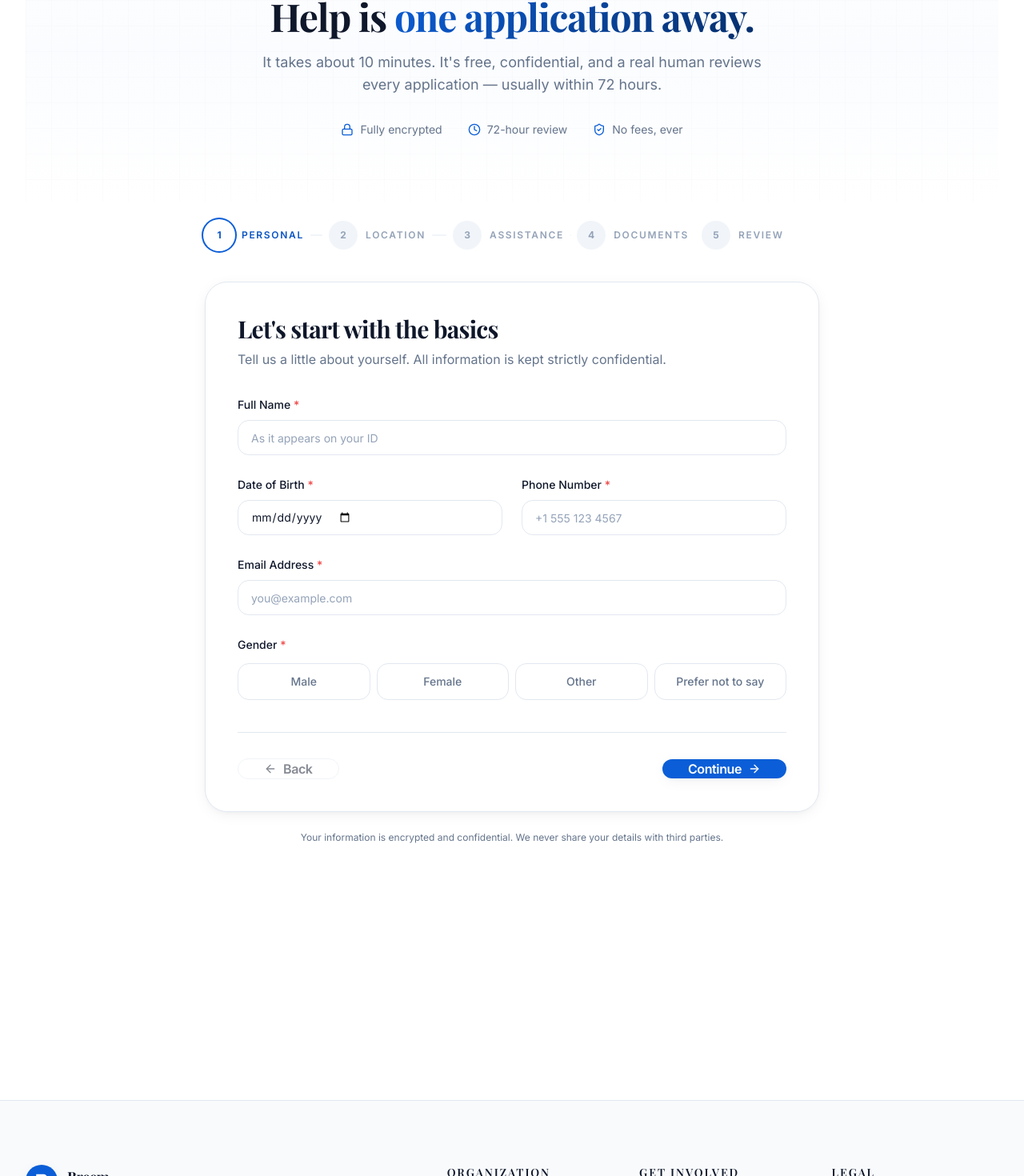
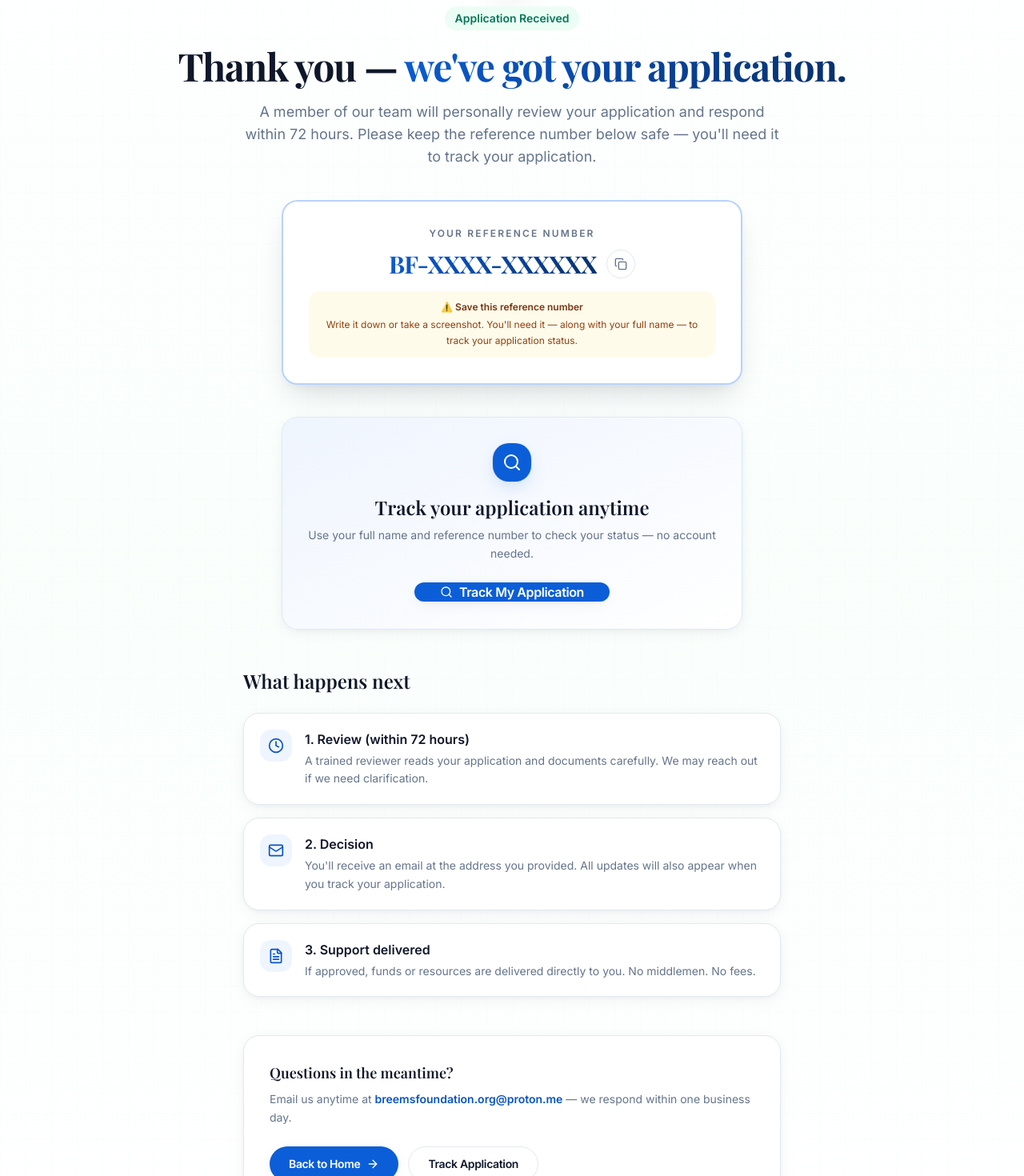
Before and after one commit to carterbreem/breemfoundation, a Next.js app: page /apply in a window 1280 px wide. Shown: the part 257-1727 px from the top of the page at 80% size. Built offline with nearby package versions, Linux system fonts and the light colour scheme; no server answers.

Commit message:
Change apply page to application submitted view
Updated the apply page to reflect application submission status, including a reference number and next steps for applicants.

```diff
--- a/app/apply/page.tsx
+++ b/app/apply/page.tsx
@@ -1,24 +1,188 @@
 import type { Metadata } from "next";
+import Link from "next/link";
+import {
+  CheckCircle2,
+  Mail,
+  Clock,
+  FileText,
+  ArrowRight,
+  Search
+} from "lucide-react";
 import { Container } from "@/components/ui/container";
-import { ApplicationForm } from "@/components/apply/application-form";
+import { Button } from "@/components/ui/button";
+import { Badge } from "@/components/ui/badge";
+import { FadeUp } from "@/components/shared/motion";
+import { siteConfig } from "@/lib/site-config";
+import { CopyButton } from "@/components/apply/copy-button";
 
 export const metadata: Metadata = {
-  title: "Apply for Assistance",
-  description:
-    "Apply for financial assistance from Breem Foundation. Free, confidential, and reviewed within 72 hours. Housing, medical, food, education, and emergency support available.",
-  openGraph: {
-    title: "Apply for Assistance · Breem Foundation",
-    description:
-      "Free, confidential, and fast. Get the help you need within 72 hours."
-  }
+  title: "Application Submitted",
+  description: "Your application has been received.",
+  robots: { index: false, follow: false }
 };
 
-export default function ApplyPage() {
+interface PageProps {
+  searchParams: Promise<{ ref?: string }>;
+}
+
+export default async function ApplySuccessPage({ searchParams }: PageProps) {
+  const { ref } = await searchParams;
+  const referenceNumber = ref ?? "BF-XXXX-XXXXXX";
+
   return (
-    <section className="pb-20 pt-8 lg:pb-28 lg:pt-12">
-      <Container size="full">
-        <ApplicationForm />
+    <section className="relative overflow-hidden bg-gradient-to-b from-white via-emerald-50/30 to-white">
+      <div className="absolute inset-0 bg-grid opacity-20" aria-hidden />
+
+      <Container size="md" className="relative py-16 lg:py-24">
+        <FadeUp className="text-center">
+          <span className="mx-auto flex h-16 w-16 items-center justify-center rounded-full bg-emerald-500 text-white shadow-lift">
+            <CheckCircle2 className="h-8 w-8" />
+          </span>
+          <Badge variant="success" size="lg" className="mt-6">
+            Application Received
+          </Badge>
+          <h1 className="mt-5 font-display text-3xl font-bold leading-tight tracking-tight text-ink text-balance sm:text-4xl lg:text-5xl">
+            Thank you —{" "}
+            <span className="text-gradient-brand">
+              we&apos;ve got your application.
+            </span>
+          </h1>
+          <p className="mx-auto mt-5 max-w-2xl text-base leading-relaxed text-ink-muted text-pretty sm:text-lg">
+            A member of our team will personally review your application and
+            respond within 72 hours. Please keep the reference number below
+            safe — you&apos;ll need it to track your application.
+          </p>
+        </FadeUp>
+
+        {/* Reference number */}
+        <FadeUp delay={1}>
+          <div className="mx-auto mt-10 max-w-xl">
+            <div className="rounded-2xl border-2 border-brand-200 bg-white p-6 text-center shadow-lift sm:p-8">
+              <p className="text-xs font-semibold uppercase tracking-[0.18em] text-ink-muted">
+                Your Reference Number
+              </p>
+              <div className="mt-3 flex items-center justify-center gap-3">
+                <p className="font-display text-2xl font-bold tracking-tight text-gradient-brand sm:text-3xl">
+                  {referenceNumber}
+                </p>
+                <CopyButton value={referenceNumber} />
+              </div>
+              <div className="mt-4 rounded-xl bg-amber-50 p-3">
+                <p className="text-xs font-semibold text-amber-900">
+                  ⚠️ Save this reference number
+                </p>
+                <p className="mt-1 text-xs leading-relaxed text-amber-800">
+                  Write it down or take a screenshot. You&apos;ll need it —
+                  along with your full name — to track your application
+                  status.
+                </p>
+              </div>
+            </div>
+          </div>
+        </FadeUp>
+
+        {/* CTA to track */}
+        <FadeUp delay={2}>
+          <div className="mx-auto mt-10 max-w-xl rounded-2xl border border-brand-100 bg-gradient-to-br from-brand-50 to-white p-6 text-center shadow-card sm:p-8">
+            <span className="mx-auto flex h-12 w-12 items-center justify-center rounded-2xl bg-brand-500 text-white shadow-glow">
+              <Search className="h-6 w-6" />
+            </span>
+            <h2 className="mt-4 font-display text-xl font-semibold text-ink sm:text-2xl">
+              Track your application anytime
+            </h2>
+            <p className="mt-2 text-sm leading-relaxed text-ink-muted">
+              Use your full name and reference number to check your status —
+              no account needed.
+            </p>
+            <Button asChild variant="primary" size="lg" className="mt-6 gap-2">
+              <Link href="/track">
+                <Search className="h-4 w-4" />
+                Track My Application
+              </Link>
+            </Button>
+          </div>
+        </FadeUp>
+
+        {/* Next steps */}
+        <FadeUp delay={3}>
+          <div className="mx-auto mt-12 max-w-2xl">
+            <h2 className="font-display text-xl font-semibold text-ink sm:text-2xl">
+              What happens next
+            </h2>
+
+            <div className="mt-6 space-y-4">
+              <StepRow
+                icon={<Clock className="h-5 w-5" />}
+                title="1. Review (within 72 hours)"
+                body="A trained reviewer reads your application and documents carefully. We may reach out if we need clarification."
+              />
+              <StepRow
+                icon={<Mail className="h-5 w-5" />}
+                title="2. Decision"
+                body="You'll receive an email at the address you provided. All updates will also appear when you track your application."
+              />
+              <StepRow
+                icon={<FileText className="h-5 w-5" />}
+                title="3. Support delivered"
+                body="If approved, funds or resources are delivered directly to you. No middlemen. No fees."
+              />
+            </div>
+          </div>
+        </FadeUp>
+
+        {/* Contact + CTA */}
+        <FadeUp delay={4}>
+          <div className="mx-auto mt-12 max-w-2xl rounded-2xl border border-surface-border bg-white p-6 shadow-card sm:p-8">
+            <h3 className="font-display text-lg font-semibold text-ink">
+              Questions in the meantime?
+            </h3>
+            <p className="mt-2 text-sm leading-relaxed text-ink-muted">
+              Email us anytime at{" "}
+              <a
+                href={`mailto:${siteConfig.contactEmail}`}
+                className="font-semibold text-brand-600 underline-offset-4 hover:underline"
+              >
+                {siteConfig.contactEmail}
+              </a>{" "}
+              — we respond within one business day.
+            </p>
+
+            <div className="mt-6 flex flex-col gap-3 sm:flex-row">
+              <Button asChild variant="primary" size="md">
+                <Link href="/" className="gap-2">
+                  Back to Home
+                  <ArrowRight className="h-4 w-4" />
+                </Link>
+              </Button>
+              <Button asChild variant="outline" size="md">
+                <Link href="/track">Track Application</Link>
+              </Button>
+            </div>
+          </div>
+        </FadeUp>
       </Container>
     </section>
   );
 }
+
+function StepRow({
+  icon,
+  title,
+  body
+}: {
+  icon: React.ReactNode;
+  title: string;
+  body: string;
+}) {
+  return (
+    <div className="flex items-start gap-4 rounded-2xl border border-surface-border bg-white p-5 shadow-card">
+      <span className="flex h-10 w-10 shrink-0 items-center justify-center rounded-xl bg-brand-50 text-brand-600">
+        {icon}
+      </span>
+      <div>
+        <p className="font-semibold text-ink">{title}</p>
+        <p className="mt-1 text-sm leading-relaxed text-ink-muted">{body}</p>
+      </div>
+    </div>
+  );
+}
```
